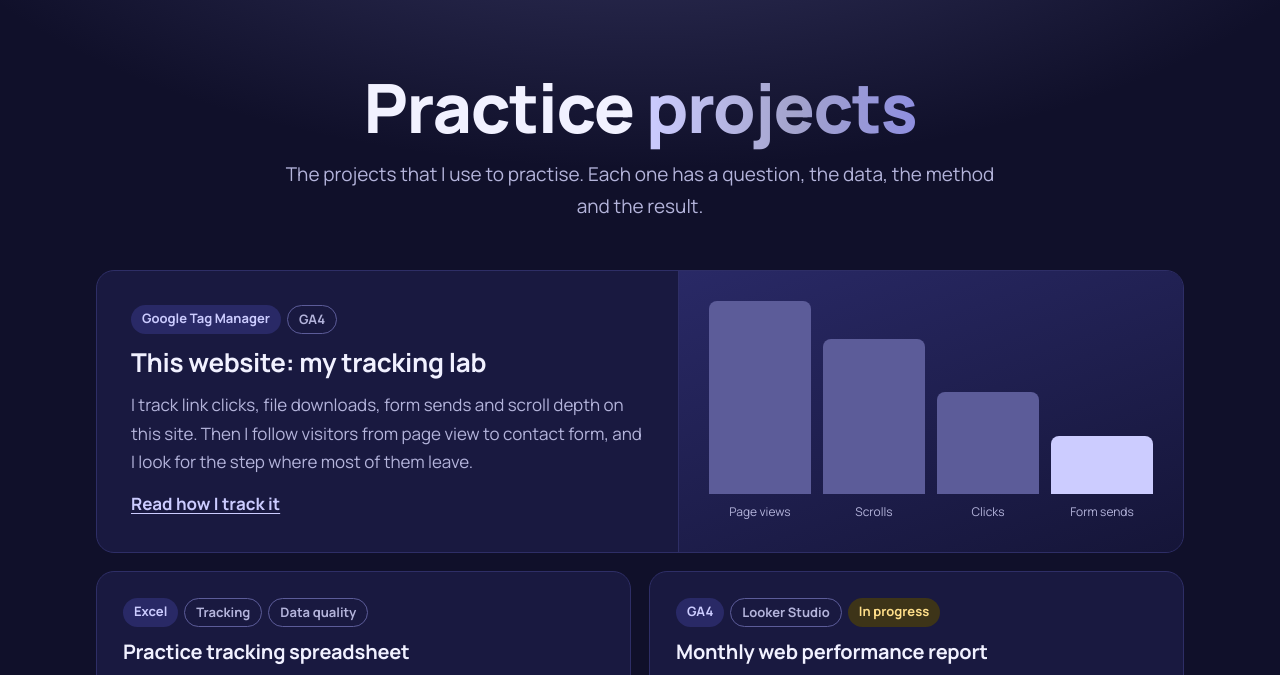
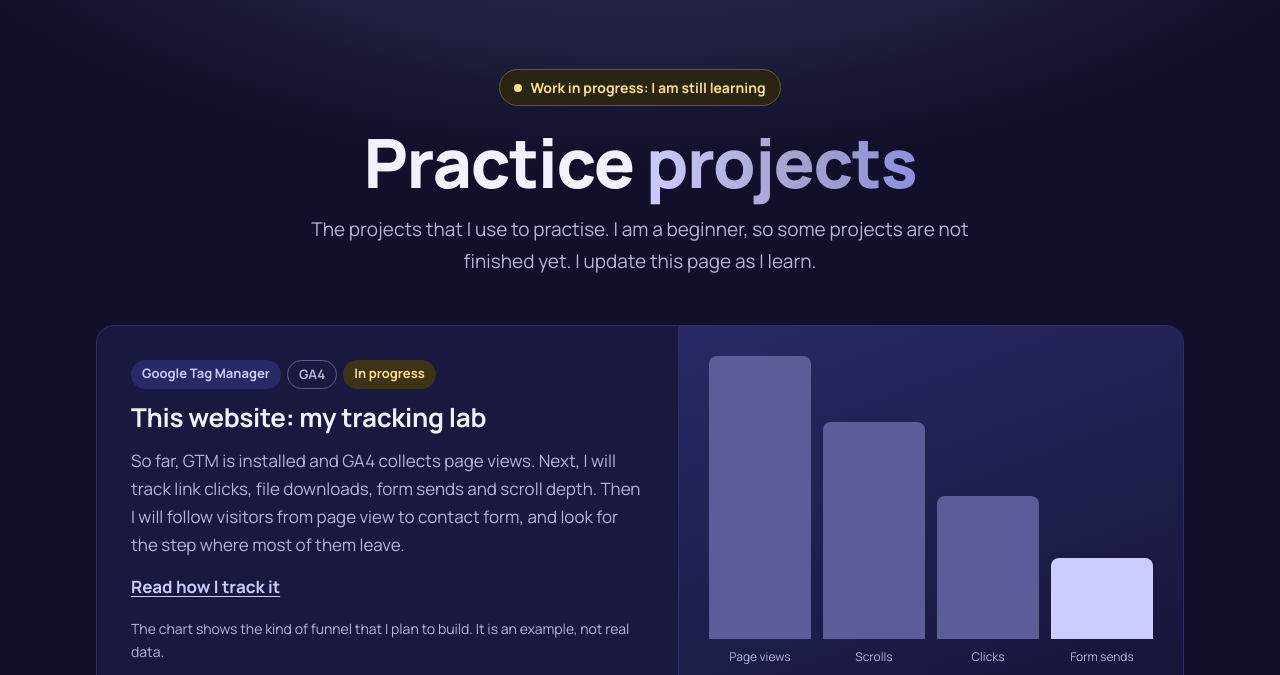
Before and after one commit to MarinaVanalyst/analytics-lab, a plain HTML site: page projects.html in a window 1280 px wide. Shown: the part 76-751 px from the top of the page. Drawn offline with Linux system fonts and the light colour scheme.

Commit message:
Update project descriptions and remove draft comment
Removed draft comment and updated project descriptions to reflect ongoing learning.

```diff
--- a/projects.html
+++ b/projects.html
@@ -3,7 +3,6 @@
 <head>
   <meta charset="utf-8">
   <meta name="viewport" content="width=device-width, initial-scale=1">
-  <!-- Draft: stops Google from showing this site. Remove this line when the site is finished. -->
   <meta name="robots" content="noindex, nofollow">
   <title>Projects | Marina V. Analytics Lab</title>
   <meta name="description" content="The practice website of Marina V. I use it to learn web tracking with Google Tag Manager and GA4, and reporting with Looker Studio.">
@@ -47,16 +46,18 @@
 
   <main>
     <section class="page-head">
+      <p class="wip-badge"><span aria-hidden="true"></span>Work in progress: I am still learning</p>
       <h1>Practice <span class="grad">projects</span></h1>
-      <p class="lead">The projects that I use to practise. Each one has a question, the data, the method and the result.</p>
+      <p class="lead">The projects that I use to practise. I am a beginner, so some projects are not finished yet. I update this page as I learn.</p>
     </section>
 
     <article class="card featured" style="margin-top:40px">
       <div class="info">
-        <div class="tags"><span class="tag">Google Tag Manager</span><span class="tag alt">GA4</span></div>
+        <div class="tags"><span class="tag">Google Tag Manager</span><span class="tag alt">GA4</span><span class="tag progress">In progress</span></div>
         <h3>This website: my tracking lab</h3>
-        <p>I track link clicks, file downloads, form sends and scroll depth on this site. Then I follow visitors from page view to contact form, and I look for the step where most of them leave.</p>
+        <p>So far, GTM is installed and GA4 collects page views. Next, I will track link clicks, file downloads, form sends and scroll depth. Then I will follow visitors from page view to contact form, and look for the step where most of them leave.</p>
         <a class="project-link" href="guide.html">Read how I track it</a>
+        <p style="font-size:14px;margin-top:16px">The chart shows the kind of funnel that I plan to build. It is an example, not real data.</p>
       </div>
       <div class="funnel" role="img" aria-label="Illustration of a funnel: page views, scrolls, clicks and form sends">
         <div><span style="height:94%"></span><small>Page views</small></div>
```
